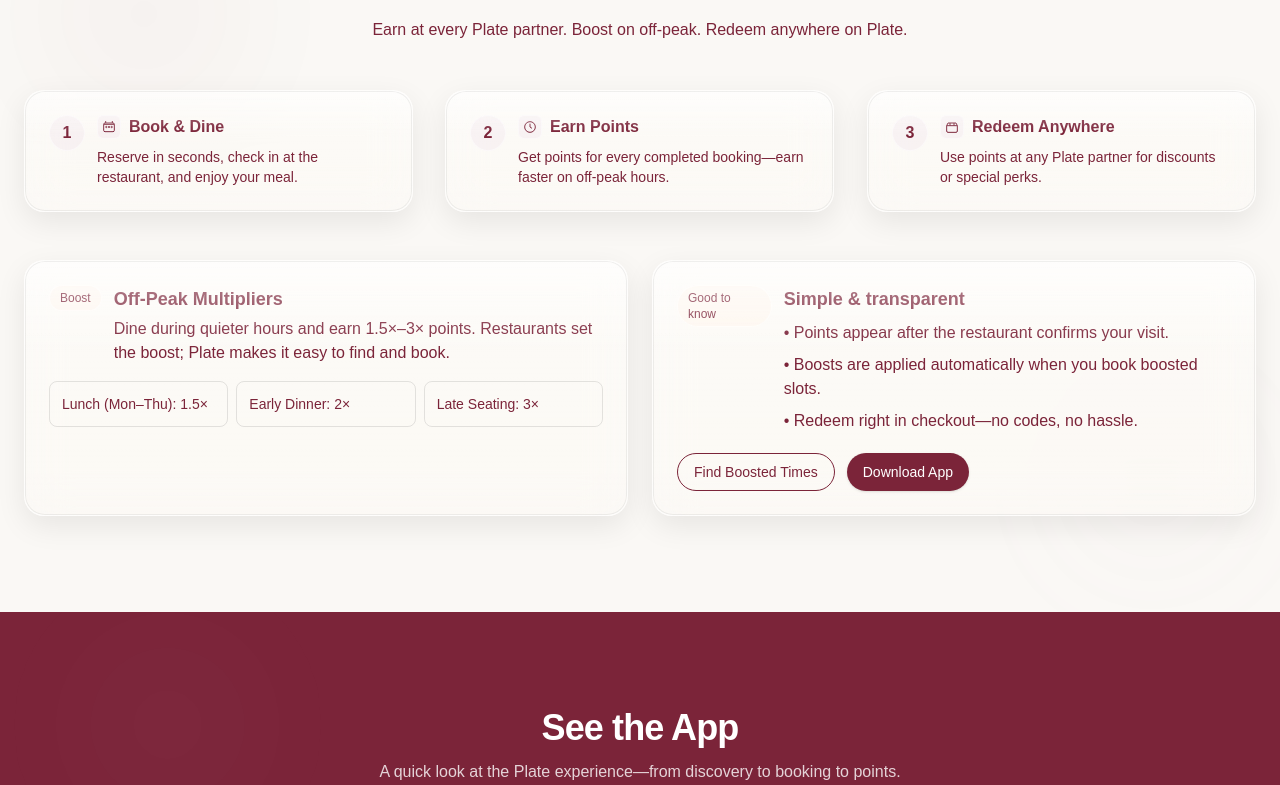
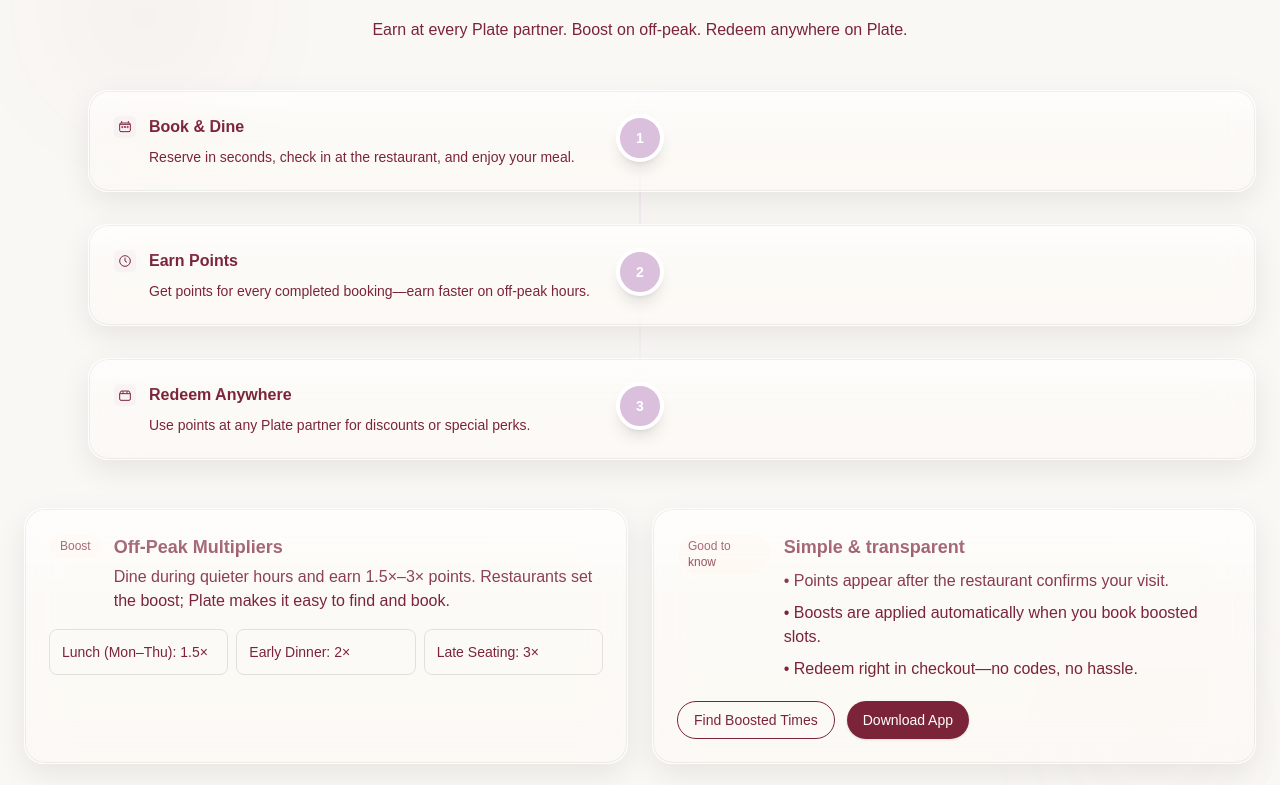
Before and after one commit to qwerty-development/plate-landing-page, a Next.js app: page / in a window 1280 px wide. Shown: the part 955-1740 px from the top of the page. Built offline with nearby package versions, Linux system fonts and the light colour scheme.

Commit message:
Refactor HowPoints component for improved readability and structure. Updated JSX formatting, enhanced layout with a timeline for steps, and adjusted styles for better visual consistency.

```diff
--- a/app/components/HowPoints.tsx
+++ b/app/components/HowPoints.tsx
@@ -1,5 +1,5 @@
-'use client'
-import React from 'react'
+"use client";
+import React from "react";
 
 export default function HowPoints() {
   return (
@@ -9,22 +9,42 @@
     >
       {/* faint brand mists so the glass has something to blur */}
       <div aria-hidden className="absolute inset-0">
-        <div className="absolute -top-24 -left-24 h-[30rem] w-[30rem] rounded-full blur-3xl opacity-[0.10]"
-             style={{ background: "radial-gradient(45% 45% at 50% 50%, hsl(var(--primary)/.45), transparent 70%)" }} />
-        <div className="absolute -bottom-24 -right-24 h-[28rem] w-[28rem] rounded-full blur-3xl opacity-[0.10]"
-             style={{ background: "radial-gradient(45% 45% at 50% 50%, hsl(var(--accent)/.45), transparent 70%)" }} />
+        <div
+          className="absolute -top-24 -left-24 h-[30rem] w-[30rem] rounded-full blur-3xl opacity-[0.10]"
+          style={{
+            background:
+              "radial-gradient(45% 45% at 50% 50%, hsl(var(--primary)/.45), transparent 70%)",
+          }}
+        />
+        <div
+          className="absolute -bottom-24 -right-24 h-[28rem] w-[28rem] rounded-full blur-3xl opacity-[0.10]"
+          style={{
+            background:
+              "radial-gradient(45% 45% at 50% 50%, hsl(var(--accent)/.45), transparent 70%)",
+          }}
+        />
       </div>
 
       <div className="relative z-10 max-w-7xl mx-auto px-6 py-20 lg:py-24">
         <header className="text-center max-w-2xl mx-auto">
-          <h2 className="text-3xl lg:text-4xl font-bold tracking-tight">How Points Work</h2>
+          <h2 className="text-3xl lg:text-4xl font-bold tracking-tight">
+            How Points Work
+          </h2>
           <p className="mt-3 text-muted-foreground">
-            Earn at every Plate partner. Boost on off-peak. Redeem anywhere on Plate.
+            Earn at every Plate partner. Boost on off-peak. Redeem anywhere on
+            Plate.
           </p>
         </header>
 
         {/* Steps (glassy) */}
-        <ol className="mt-12 grid gap-6 lg:gap-8 md:grid-cols-3">
+        <div className="mt-12 relative">
+          {/* Timeline container with centered line */}
+          <div className="relative">
+            {/* Timeline connector line - full height background */}
+            <div className="absolute left-1/2 top-0 bottom-0 w-0.5 bg-gradient-to-b from-[hsl(var(--accent)/.3)] to-transparent transform -translate-x-1/2" />
+
+            {/* Timeline steps */}
+            <ol className="relative">
               <Step
                 number={1}
                 title="Book & Dine"
@@ -47,6 +67,8 @@
                 delay={160}
               />
             </ol>
+          </div>
+        </div>
 
         {/* Off-peak + FAQ (glassy) */}
         <div className="mt-12 grid lg:grid-cols-2 gap-6">
@@ -56,26 +78,45 @@
               <div className="min-w-0">
                 <h3 className="text-lg font-semibold">Off-Peak Multipliers</h3>
                 <p className="mt-1 text-muted-foreground">
-                  Dine during quieter hours and earn <span className="font-medium text-foreground">1.5×–3×</span> points.
-                  Restaurants set the boost; Plate makes it easy to find and book.
+                  Dine during quieter hours and earn{" "}
+                  <span className="font-medium text-foreground">1.5×–3×</span>{" "}
+                  points. Restaurants set the boost; Plate makes it easy to find
+                  and book.
                 </p>
               </div>
             </div>
             <ul className="mt-4 text-sm text-muted-foreground grid sm:grid-cols-3 gap-2">
-              <li className="rounded-lg border border-black/10 p-3">Lunch (Mon–Thu): <span className="font-medium text-foreground">1.5×</span></li>
-              <li className="rounded-lg border border-black/10 p-3">Early Dinner: <span className="font-medium text-foreground">2×</span></li>
-              <li className="rounded-lg border border-black/10 p-3">Late Seating: <span className="font-medium text-foreground">3×</span></li>
+              <li className="rounded-lg border border-black/10 p-3">
+                Lunch (Mon–Thu):{" "}
+                <span className="font-medium text-foreground">1.5×</span>
+              </li>
+              <li className="rounded-lg border border-black/10 p-3">
+                Early Dinner:{" "}
+                <span className="font-medium text-foreground">2×</span>
+              </li>
+              <li className="rounded-lg border border-black/10 p-3">
+                Late Seating:{" "}
+                <span className="font-medium text-foreground">3×</span>
+              </li>
             </ul>
           </article>
 
-          <article className="glass p-6 reveal" style={{ animationDelay: '80ms' }}>
+          <article
+            className="glass p-6 reveal"
+            style={{ animationDelay: "80ms" }}
+          >
             <div className="flex items-start gap-3">
               <Badge>Good to know</Badge>
               <div className="min-w-0">
                 <h3 className="text-lg font-semibold">Simple & transparent</h3>
                 <ul className="mt-2 space-y-2 text-muted-foreground">
-                  <li>• Points appear after the restaurant confirms your visit.</li>
-                  <li>• Boosts are applied automatically when you book boosted slots.</li>
+                  <li>
+                    • Points appear after the restaurant confirms your visit.
+                  </li>
+                  <li>
+                    • Boosts are applied automatically when you book boosted
+                    slots.
+                  </li>
                   <li>• Redeem right in checkout—no codes, no hassle.</li>
                 </ul>
               </div>
@@ -103,19 +144,28 @@
         .glass {
           position: relative;
           border-radius: 1.25rem;
-          background: linear-gradient(180deg, rgba(255,255,255,0.40), rgba(255,255,255,0.22));
+          background: linear-gradient(
+            180deg,
+            rgba(255, 255, 255, 0.4),
+            rgba(255, 255, 255, 0.22)
+          );
           -webkit-backdrop-filter: saturate(180%) blur(22px);
           backdrop-filter: saturate(180%) blur(22px);
-          border: 1px solid rgba(255,255,255,0.55);
-          box-shadow: 0 10px 30px rgba(0,0,0,0.08);
+          border: 1px solid rgba(255, 255, 255, 0.55);
+          box-shadow: 0 10px 30px rgba(0, 0, 0, 0.08);
           overflow: hidden;
-          transition: transform .35s cubic-bezier(.2,.7,.2,1), box-shadow .35s, border-color .35s;
+          transition: transform 0.35s cubic-bezier(0.2, 0.7, 0.2, 1),
+            box-shadow 0.35s, border-color 0.35s;
         }
         .glass::before {
           content: "";
           position: absolute;
           inset: 0;
-          background: linear-gradient(180deg, rgba(255,255,255,0.55), rgba(255,255,255,0.0) 35%);
+          background: linear-gradient(
+            180deg,
+            rgba(255, 255, 255, 0.55),
+            rgba(255, 255, 255, 0) 35%
+          );
           pointer-events: none;
           mix-blend-mode: screen;
         }
@@ -125,24 +175,43 @@
           inset: 0;
           border-radius: inherit;
           pointer-events: none;
-          box-shadow: inset 0 0 0 1px rgba(0,0,0,0.06);
+          box-shadow: inset 0 0 0 1px rgba(0, 0, 0, 0.06);
         }
-        .glass:hover { transform: translateY(-6px); box-shadow: 0 18px 40px rgba(0,0,0,0.12); border-color: rgba(255,255,255,0.7); }
+        .glass:hover {
+          transform: translateY(-6px);
+          box-shadow: 0 18px 40px rgba(0, 0, 0, 0.12);
+          border-color: rgba(255, 255, 255, 0.7);
+        }
 
         @keyframes fadeUp {
-          0% { opacity: 0; transform: translateY(14px) scale(.98); }
-          60% { opacity: 1; transform: translateY(0) scale(1); }
-          100% { opacity: 1; transform: translateY(0) scale(1); }
+          0% {
+            opacity: 0;
+            transform: translateY(14px) scale(0.98);
           }
-        .reveal { animation: fadeUp 700ms cubic-bezier(.2,.7,.2,1) both; }
+          60% {
+            opacity: 1;
+            transform: translateY(0) scale(1);
+          }
+          100% {
+            opacity: 1;
+            transform: translateY(0) scale(1);
+          }
+        }
+        .reveal {
+          animation: fadeUp 700ms cubic-bezier(0.2, 0.7, 0.2, 1) both;
+        }
 
         @media (prefers-reduced-motion: reduce) {
-          .reveal { animation: none !important; }
-          .glass { transition: none !important; }
+          .reveal {
+            animation: none !important;
+          }
+          .glass {
+            transition: none !important;
+          }
         }
       `}</style>
     </section>
-  )
+  );
 }
 
 function Step({
@@ -152,58 +221,85 @@
   icon,
   delay = 0,
 }: {
-  number: number
-  title: string
-  text: string
-  icon: React.ReactNode
-  delay?: number
+  number: number;
+  title: string;
+  text: string;
+  icon: React.ReactNode;
+  delay?: number;
 }) {
   return (
-    <li className="relative">
-      <div className="glass p-6 reveal" style={{ animationDelay: `${delay}ms` }}>
+    <li className="relative mb-8 last:mb-0">
+      {/* Timeline dot - centered on the line */}
+      <div className="absolute left-1/2 top-6 w-12 h-12 rounded-full bg-[hsl(var(--accent))] border-4 border-white shadow-lg flex items-center justify-center transform -translate-x-1/2 z-10">
+        <span className="text-white font-bold text-sm">{number}</span>
+      </div>
+
+      {/* Content container - positioned to the right of the timeline */}
+      <div
+        className="glass p-6 reveal ml-16"
+        style={{ animationDelay: `${delay}ms` }}
+      >
         <div className="flex items-start gap-3">
-          <span className="inline-flex h-9 w-9 shrink-0 items-center justify-center rounded-full bg-[hsl(var(--accent)/.15)] border border-white/50 font-semibold">
-            {number}
+          <span className="inline-flex h-6 w-6 shrink-0 items-center justify-center rounded-md bg-[hsl(var(--accent)/.15)] border border-white/50">
+            {icon}
           </span>
           <div className="min-w-0">
-            <div className="flex items-center gap-2">
-              <span className="inline-flex h-6 w-6 items-center justify-center rounded-md bg-[hsl(var(--accent)/.15)] border border-white/50">
-                {icon}
-              </span>
             <h3 className="text-base font-semibold">{title}</h3>
-            </div>
             <p className="mt-2 text-sm text-muted-foreground">{text}</p>
           </div>
         </div>
       </div>
     </li>
-  )
+  );
 }
 
 /** Small inline icons (no extra deps) */
 function BookingIcon() {
   return (
-    <svg viewBox="0 0 24 24" className="h-4 w-4" fill="none" stroke="currentColor" strokeWidth="1.5" aria-hidden="true">
+    <svg
+      viewBox="0 0 24 24"
+      className="h-4 w-4"
+      fill="none"
+      stroke="currentColor"
+      strokeWidth="1.5"
+      aria-hidden="true"
+    >
       <path d="M7 3v3M17 3v3M4 8h16M6 6h12a2 2 0 0 1 2 2v9a2 2 0 0 1-2 2H6a2 2 0 0 1-2-2V8a2 2 0 0 1 2-2z" />
-      <circle cx="8" cy="12" r="1" /><circle cx="12" cy="12" r="1" /><circle cx="16" cy="12" r="1" />
+      <circle cx="8" cy="12" r="1" />
+      <circle cx="12" cy="12" r="1" />
+      <circle cx="16" cy="12" r="1" />
     </svg>
-  )
+  );
 }
 function PointsIcon() {
   return (
-    <svg viewBox="0 0 24 24" className="h-4 w-4" fill="none" stroke="currentColor" strokeWidth="1.5" aria-hidden="true">
+    <svg
+      viewBox="0 0 24 24"
+      className="h-4 w-4"
+      fill="none"
+      stroke="currentColor"
+      strokeWidth="1.5"
+      aria-hidden="true"
+    >
       <circle cx="12" cy="12" r="8" />
       <path d="M12 7v5l3 2" />
     </svg>
-  )
+  );
 }
 function RedeemIcon() {
   return (
-    <svg viewBox="0 0 24 24" className="h-4 w-4" fill="none" stroke="currentColor" strokeWidth="1.5" aria-hidden="true">
+    <svg
+      viewBox="0 0 24 24"
+      className="h-4 w-4"
+      fill="none"
+      stroke="currentColor"
+      strokeWidth="1.5"
+      aria-hidden="true"
+    >
       <path d="M4 10h16v8a2 2 0 0 1-2 2H6a2 2 0 0 1-2-2v-8z" />
       <path d="M4 10l2-4h12l2 4M9 10V6m6 4V6" />
     </svg>
-  )
+  );
 }
 
 function Badge({ children }: { children: React.ReactNode }) {
@@ -211,5 +307,5 @@
     <span className="inline-flex items-center rounded-full bg-[hsl(var(--secondary)/.3)] border border-white/50 px-2.5 py-1 text-xs font-medium">
       {children}
     </span>
-  )
+  );
 }
```
Lines whose indentation alone changed are shown as unchanged.
